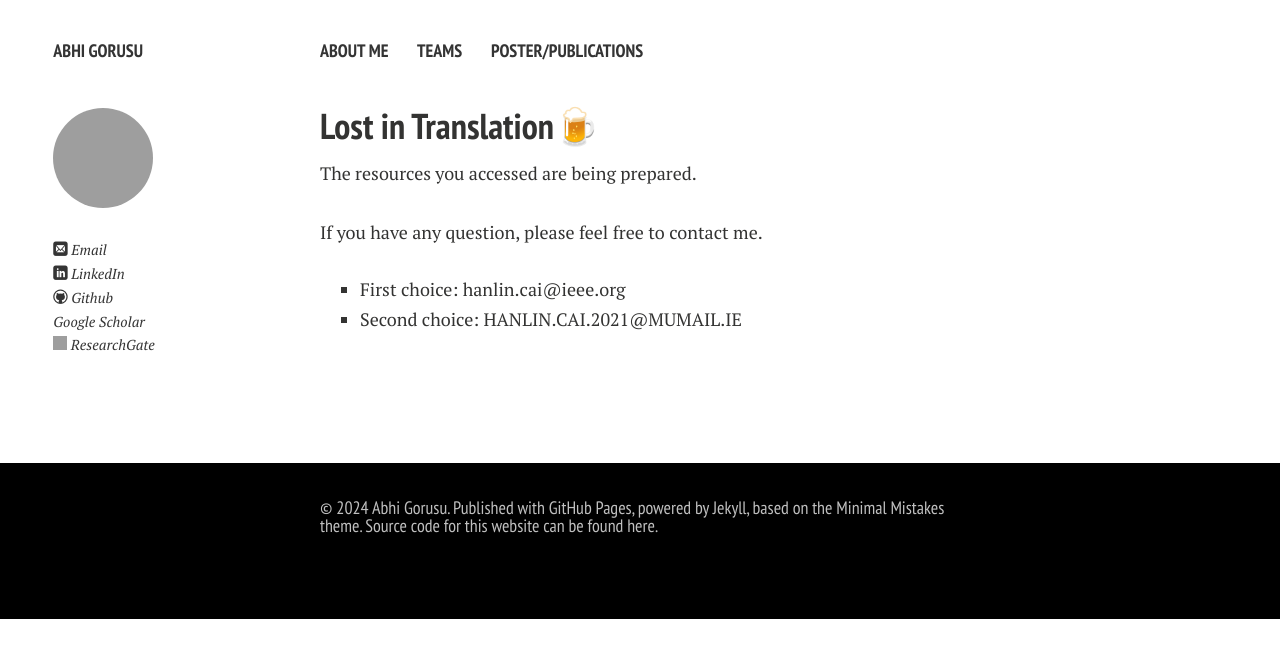
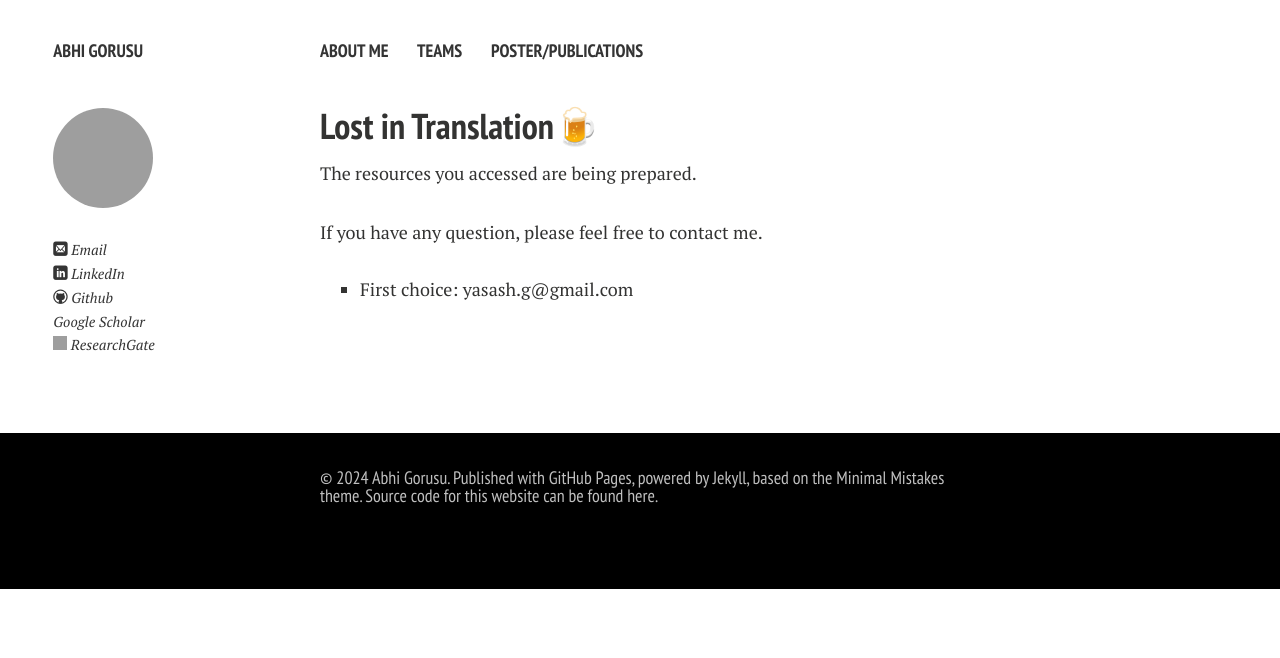
Before and after one commit to yaruup/yaruup.github.io, a Jekyll site: the page built from file/404.md, in a window 1280 px wide. Shown: the top 658 px of the page. Built offline with Jekyll 4.4.1, drawn with Linux system fonts in a browser that asks for light colours; nearby versions of some CDN libraries; comment, search, counter and statistics services are not loaded; a style sheet for code colours, icons or effects is not loaded; grey boxes are pictures that could not be loaded.

Commit message:
Update 404.md

```diff
--- a/file/404.md
+++ b/file/404.md
@@ -10,7 +10,6 @@ The resources you accessed are being prepared.
 
 <br>If you have any question, please feel free to contact me.
 
-- First choice: hanlin.cai@ieee.org
-- Second choice: HANLIN.CAI.2021@MUMAIL.IE
+- First choice: yasash.g@gmail.com
 
 <br>
```
